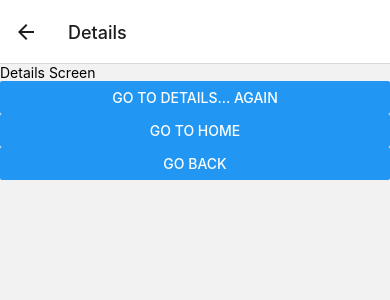
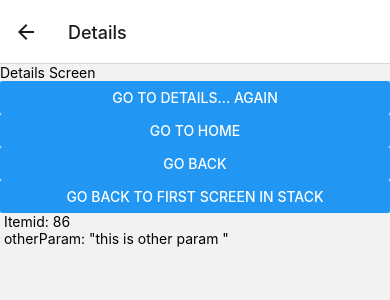
Before and after one commit to SirajulMostafa/AwesomeProject, a React Native app: screen / in a window 390 px wide. Both pictures are taken after a click on the button "GO TO DETAILS". Shown: the top 300 px of the page. Built offline with nearby package versions, Linux system fonts and the light colour scheme.

Commit message:
pass param on screen to antother screen navigation

```diff
--- a/App.js
+++ b/App.js
@@ -10,22 +10,39 @@ function HomeScreen({navigation}) {
 
       <Button
         title="Go to Details"
-        onPress={() => navigation.navigate('Details')}
+      onPress={() => navigation.navigate('Details',{
+        itemId:86,
+        otherParam:'this is other param ',
+      })}
       />
     </View>
   );
 }
-const DetailsScreen = ({navigation}) => {
+const DetailsScreen = ({route,navigation}) => {
+
+  const {itemId,otherParam} = route.params
+
   return (
     <View style={styles.detailsScreen}>
       <Text>Details Screen</Text>
       <Button
         title="Go to Details... again"
-        onPress={() => navigation.push('Details')}
+        onPress={() =>
+          navigation.push('Details', {
+            itemId: Math.floor(Math.random() * 100),
+          })
+        }
       />
 
       <Button title="Go to Home" onPress={() => navigation.navigate('Home')} />
       <Button title="Go back" onPress={() => navigation.goBack()} />
+      <Button
+        title="Go back to first screen in stack"
+        onPress={() => navigation.popToTop()}
+      />
+      <Text> Itemid: {JSON.stringify(itemId)}</Text>
+      <Text> otherParam: {JSON.stringify(otherParam)}</Text>
+
     </View>
   );
 };
```
